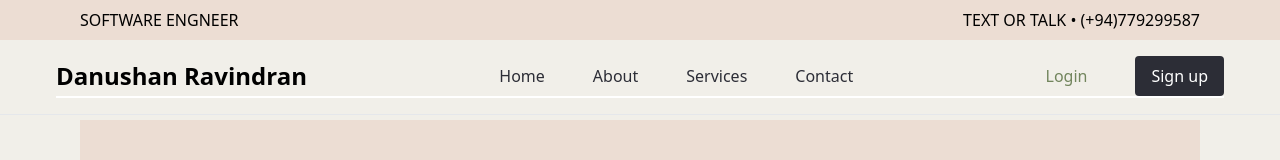
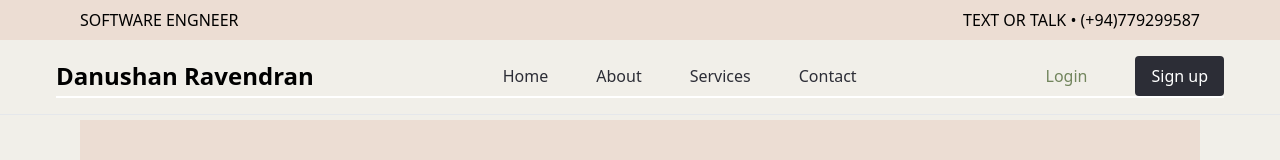
Before and after one commit to Danushan99/dhanu_dev, a React (Vite) app: page / in a window 1280 px wide. Shown: the top 160 px of the page. Built offline with nearby package versions, Linux system fonts and the light colour scheme.

Commit message:
edit changes

```diff
--- a/src/componets/NavBar.jsx
+++ b/src/componets/NavBar.jsx
@@ -44,7 +44,7 @@ const NavBar = () => {
             href="/"
             className="text-2xl font-semibold flex items-center space-x-3"
           >
-            <span className="text-[2c2d36]">Danushan Ravindran</span>
+            <span className="text-[2c2d36]">Danushan Ravendran</span>
           </a>
           <ul className="md:flex space-x-12 hidden">
             {navItems.map(({ link, path }) => (
```
